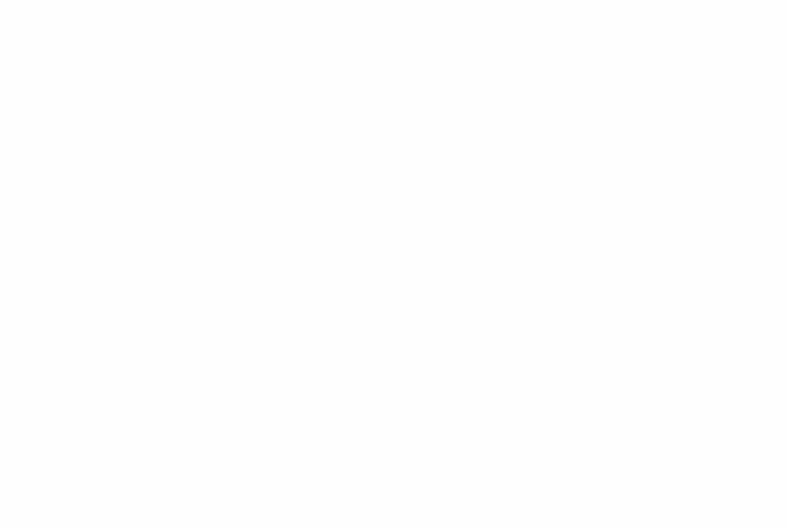
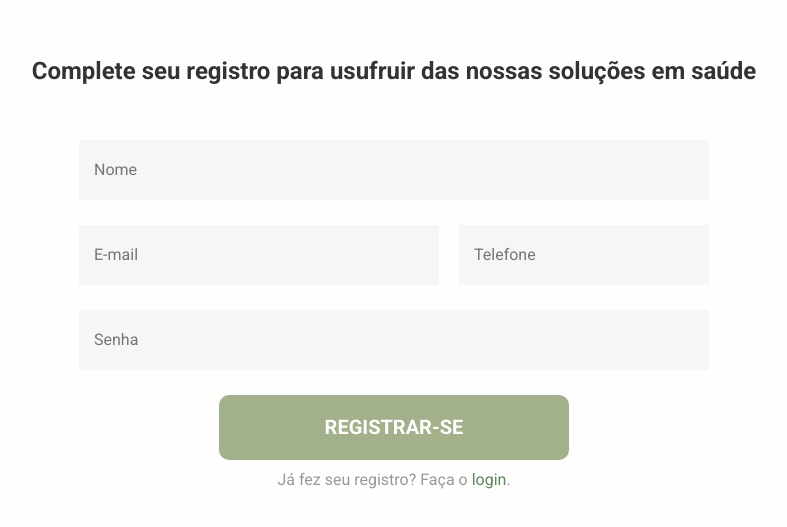
Before and after one commit to juliatileo/medsuite-frontend, a React (Vite) app: page /register in a window 1280 px wide. Before the commit this address had no page. Shown: the part 137-664 px from the top of the page, without its empty margins (246-1033 px from the left). Built offline with nearby package versions, Linux system fonts and the light colour scheme; no server answers.

Commit message:
env and session implementation

```diff
--- a/package.json
+++ b/package.json
@@ -10,6 +10,8 @@
     "preview": "vite preview"
   },
   "dependencies": {
+    "axios": "^1.7.9",
+    "crypto-js": "^4.2.0",
     "react": "^18.3.1",
     "react-dom": "^18.3.1",
     "react-router": "^7.1.1",
@@ -17,6 +19,8 @@
   },
   "devDependencies": {
     "@eslint/js": "^9.17.0",
+    "@types/crypto-js": "^4.2.2",
+    "@types/node": "^22.10.6",
     "@types/react": "^18.3.18",
     "@types/react-dom": "^18.3.5",
     "@vitejs/plugin-react": "^4.3.4",
--- /dev/null
+++ b/src/config/api/dto.ts
@@ -0,0 +1,29 @@
+export enum UserType {
+  PATIENT = 1,
+  DOCTOR = 2,
+}
+
+export interface UserEntity {
+  name: string;
+  cellphone: string;
+  email: string;
+  password: string;
+  type: UserType;
+}
+
+export interface LoginParams {
+  email?: string;
+  password?: string;
+}
+
+export interface LoginResponse {
+  user: UserEntity;
+  token: string;
+}
+
+export interface RegisterParams {
+  name?: string;
+  email?: string;
+  password?: string;
+  cellphone?: string;
+}
--- /dev/null
+++ b/src/config/api/index.ts
@@ -0,0 +1,28 @@
+import axios, { AxiosInstance, AxiosResponse } from "axios";
+
+import session from "config/session";
+
+import { LoginParams, LoginResponse, RegisterParams } from "./dto";
+
+class API {
+  private api: AxiosInstance;
+
+  constructor() {
+    this.api = axios.create({
+      baseURL: "http://localhost:3333/api/",
+      headers: { Authorization: `Bearer ${session?.getToken() || ""}` },
+    });
+  }
+
+  async login(body: LoginParams): Promise<AxiosResponse<LoginResponse>> {
+    return this.api.put("user/login", body);
+  }
+
+  async saveUser(body: RegisterParams): Promise<AxiosResponse<LoginResponse>> {
+    return this.api.post("user", body);
+  }
+}
+
+const api = new API();
+
+export default api;
--- /dev/null
+++ b/src/config/env.ts
@@ -0,0 +1,9 @@
+const env = import.meta.env;
+
+const {
+  VITE_BASE_URL: baseUrl,
+  VITE_USER_SECRET: userSecret,
+  VITE_TOKEN_SECRET: tokenSecret,
+} = env;
+
+export { baseUrl, userSecret, tokenSecret };
--- /dev/null
+++ b/src/config/session.ts
@@ -0,0 +1,103 @@
+import CryptoJS from "crypto-js";
+import { redirect } from "react-router";
+
+import { tokenSecret, userSecret } from "./env";
+import { UserEntity } from "./api/dto";
+
+class Session {
+  isAuthenticated = () => localStorage.getItem("session") !== null;
+  isClient = () => localStorage.getItem("isClient") !== null;
+  isDoctor = () => localStorage.getItem("isDoctor") !== null;
+
+  logInAsPatient(user: UserEntity, token: string) {
+    if (localStorage.getItem("session") === null && userSecret && tokenSecret) {
+      const encrypted = CryptoJS.AES.encrypt(
+        JSON.stringify(user),
+        userSecret
+      ).toString();
+      localStorage.setItem("session", encrypted);
+      const encryptedToken = CryptoJS.AES.encrypt(
+        JSON.stringify(token),
+        tokenSecret
+      ).toString();
+      localStorage.setItem("token", encryptedToken);
+      localStorage.setItem("isClient", "true");
+      window.location.reload();
+    }
+  }
+
+  logInAsDoctor(user: UserEntity, token: string) {
+    if (localStorage.getItem("session") === null && userSecret && tokenSecret) {
+      const encrypted = CryptoJS.AES.encrypt(
+        JSON.stringify(user),
+        userSecret
+      ).toString();
+      localStorage.setItem("session", encrypted);
+      const encryptedToken = CryptoJS.AES.encrypt(
+        JSON.stringify(token),
+        tokenSecret
+      ).toString();
+      localStorage.setItem("token", encryptedToken);
+      localStorage.setItem("isDoctor", "true");
+      window.location.reload();
+    }
+  }
+
+  getUserInfo() {
+    if (
+      localStorage.getItem("token") !== null &&
+      localStorage.getItem("isClient") !== null &&
+      localStorage.getItem("isDoctor") !== null &&
+      userSecret &&
+      tokenSecret
+    ) {
+      const encrypted = localStorage.getItem("session");
+      if (encrypted) {
+        const bytes = CryptoJS.AES.decrypt(encrypted, userSecret);
+        let originalText = "";
+        try {
+          originalText = bytes.toString(CryptoJS.enc.Utf8);
+          return JSON.parse(originalText);
+        } catch (err) {
+          this.logOut(err as Error);
+        }
+      } else this.logOut();
+    } else this.logOut();
+  }
+
+  getToken() {
+    if (
+      localStorage.getItem("token") !== null &&
+      localStorage.getItem("isClient") !== null &&
+      localStorage.getItem("isDoctor") !== null &&
+      tokenSecret
+    ) {
+      const encrypted = localStorage.getItem("token");
+
+      if (encrypted) {
+        const bytes = CryptoJS.AES.decrypt(encrypted, tokenSecret);
+        let originalText = "";
+        try {
+          originalText = bytes.toString(CryptoJS.enc.Utf8);
+          return String(originalText).replace(/"/g, "");
+        } catch (err) {
+          this.logOut(err as Error);
+          redirect("/");
+        }
+      } else this.logOut();
+    } else this.logOut();
+  }
+
+  logOut(err?: Error) {
+    console.log(err);
+
+    localStorage.removeItem("session");
+    localStorage.removeItem("token");
+    localStorage.removeItem("isClient");
+    localStorage.removeItem("isDoctor");
+  }
+}
+
+const session = new Session();
+
+export default session;
--- a/src/pages/Login/index.tsx
+++ b/src/pages/Login/index.tsx
@@ -1,11 +1,33 @@
+import { useState } from "react";
+import { Link, redirect } from "react-router";
+
 import Input from "components/Input";
 import Button from "components/Button";
+import { LoginParams, UserType } from "config/api/dto";
+import api from "config/api";
+import session from "config/session";
+
 import { LoginContainer, LoginCreateAccount } from "./styles";
-import { useState } from "react";
-import { LoginParams } from "./types";
 
 function Login(): JSX.Element {
   const [loginParams, setLoginParams] = useState<LoginParams>({});
+
+  async function login() {
+    await api
+      .login(loginParams)
+      .then((res) => {
+        redirect("/");
+
+        if (res.data.user.type === UserType.DOCTOR) {
+          session.logInAsDoctor(res.data.user, res.data.token);
+        } else {
+          session.logInAsPatient(res.data.user, res.data.token);
+        }
+      })
+      .catch((error) => {
+        console.log(error);
+      });
+  }
 
   return (
     <LoginContainer>
@@ -32,13 +54,16 @@ function Login(): JSX.Element {
         text="LOGIN"
         width="350px"
         height="65px"
-        onClick={() => {
-          console.log(loginParams);
+        onClick={async () => {
+          await login();
         }}
       />
       <LoginCreateAccount>
         Ainda não tem uma conta? Faça seu{" "}
-        <LoginCreateAccount green="true">registro</LoginCreateAccount>.
+        <LoginCreateAccount green="true">
+          <Link to={"/register"}>registro</Link>
+        </LoginCreateAccount>
+        .
       </LoginCreateAccount>
     </LoginContainer>
   );
--- a/src/pages/Login/types.ts
+++ /dev/null
@@ -1,4 +0,0 @@
-export interface LoginParams {
-  email?: string;
-  password?: string;
-}
--- /dev/null
+++ b/src/pages/Register/index.tsx
@@ -0,0 +1,80 @@
+import { useState } from "react";
+import { Link } from "react-router";
+
+import Input from "components/Input";
+import Button from "components/Button";
+import { RegisterParams } from "config/api/dto";
+
+import {
+  RegisterContainer,
+  RegisterCreateAccount,
+  EmailCellphoneContainer,
+} from "./styles";
+
+function Register(): JSX.Element {
+  const [registerParams, setRegisterParams] = useState<RegisterParams>({});
+
+  return (
+    <RegisterContainer>
+      <h2>Complete seu registro para usufruir das nossas soluções em saúde</h2>
+      <Input
+        placeholder="Nome"
+        height="50px"
+        width="600px"
+        type="text"
+        onChange={(res) =>
+          setRegisterParams({ ...registerParams, name: res.target.value })
+        }
+      />
+      <EmailCellphoneContainer>
+        <Input
+          placeholder="E-mail"
+          height="50px"
+          width="330px"
+          type="text"
+          onChange={(res) =>
+            setRegisterParams({ ...registerParams, email: res.target.value })
+          }
+        />
+        <Input
+          placeholder="Telefone"
+          height="50px"
+          width="220px"
+          type="text"
+          onChange={(res) =>
+            setRegisterParams({
+              ...registerParams,
+              cellphone: res.target.value,
+            })
+          }
+        />
+      </EmailCellphoneContainer>
+      <Input
+        placeholder="Senha"
+        height="50px"
+        width="600px"
+        type="password"
+        onChange={(res) =>
+          setRegisterParams({ ...registerParams, password: res.target.value })
+        }
+      />
+      <Button
+        text="REGISTRAR-SE"
+        width="350px"
+        height="65px"
+        onClick={() => {
+          console.log(registerParams);
+        }}
+      />
+      <RegisterCreateAccount>
+        Já fez seu registro? Faça o{" "}
+        <RegisterCreateAccount green="true">
+          <Link to="/">login</Link>
+        </RegisterCreateAccount>
+        .
+      </RegisterCreateAccount>
+    </RegisterContainer>
+  );
+}
+
+export default Register;
--- /dev/null
+++ b/src/pages/Register/styles.ts
@@ -0,0 +1,39 @@
+import styled from "styled-components";
+
+export const RegisterContainer = styled.div`
+  display: flex;
+  flex-direction: column;
+  align-items: center;
+  justify-content: center;
+  height: 100vh;
+  width: 100vw;
+
+  h2 {
+    margin-bottom: 30px;
+    color: ${(props) => props.theme.colors.jet};
+  }
+
+  input,
+  button {
+    margin-top: 25px;
+  }
+
+  :last-child {
+    margin-bottom: 0;
+  }
+`;
+
+export const RegisterCreateAccount = styled.span<{ green?: string }>`
+  margin-top: 10px;
+  font-size: ${(props) => props.theme.fontSizes.small};
+  color: ${(props) =>
+    props.green === "true"
+      ? props.theme.colors.fernGreen
+      : props.theme.colors.battleshipGray};
+  cursor: ${(props) => (props.green ? "pointer" : "inherit")};
+`;
+
+export const EmailCellphoneContainer = styled.div`
+  display: flex;
+  column-gap: 20px;
+`;
--- a/src/routes.tsx
+++ b/src/routes.tsx
@@ -1,12 +1,14 @@
 import { BrowserRouter, Route, Routes } from "react-router";
 
 import Login from "pages/Login";
+import Register from "pages/Register";
 
 function Router() {
   return (
     <BrowserRouter>
       <Routes>
         <Route index element={<Login />} />
+        <Route path="/register" element={<Register />} />
       </Routes>
     </BrowserRouter>
   );
--- a/vite.config.ts
+++ b/vite.config.ts
@@ -9,6 +9,7 @@ export default defineConfig({
       components: "/src/components",
       layouts: "/src/layouts",
       pages: "/src/pages",
+      config: "/src/config",
     },
   },
 });
```
Also changed, not shown: 2 other files (tests, documents, lock files or other folders).
